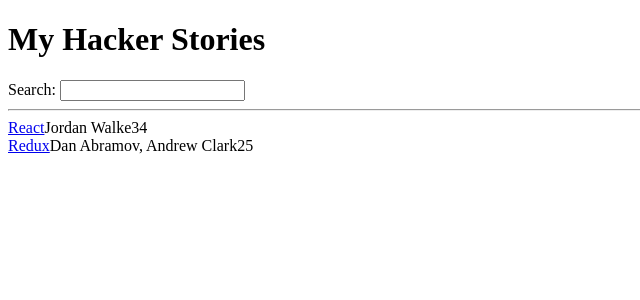
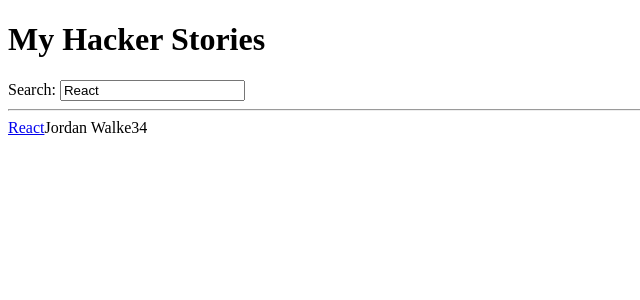
Before and after one commit to Blastfemi/Road_to_React, a React (Create React App) app: page / in a window 1280 px wide. Shown: the top 300 px of the page, without its empty margins (0-640 px from the left). Built offline with nearby package versions, Linux system fonts and the light colour scheme.

Commit message:
React Controlled Components

```diff
--- a/src/App.js
+++ b/src/App.js
@@ -20,7 +20,7 @@
     },
   ];
 
-  const [searchTerm, setSearchTerm] = React.useState('');
+  const [searchTerm, setSearchTerm] = React.useState('React');
 
   const handleSearch = event => {
     setSearchTerm(event.target.value);
@@ -34,7 +34,7 @@
     <div>
       <h1>My Hacker Stories</h1>
 
-      <Search onSearch={handleSearch} />
+      <Search search={searchTerm} onSearch={handleSearch} />
 
       <hr/>
 
@@ -46,7 +46,12 @@
 const Search = props => (
   <div>
     <label htmlFor="search">Search: </label>
-    <input id="search" type="text" onChange={props.onSearch} />
+    <input
+      id="search"
+      type="text"
+      value={props.search}
+      onChange={props.onSearch}
+    />
   </div>
 );
 
```
